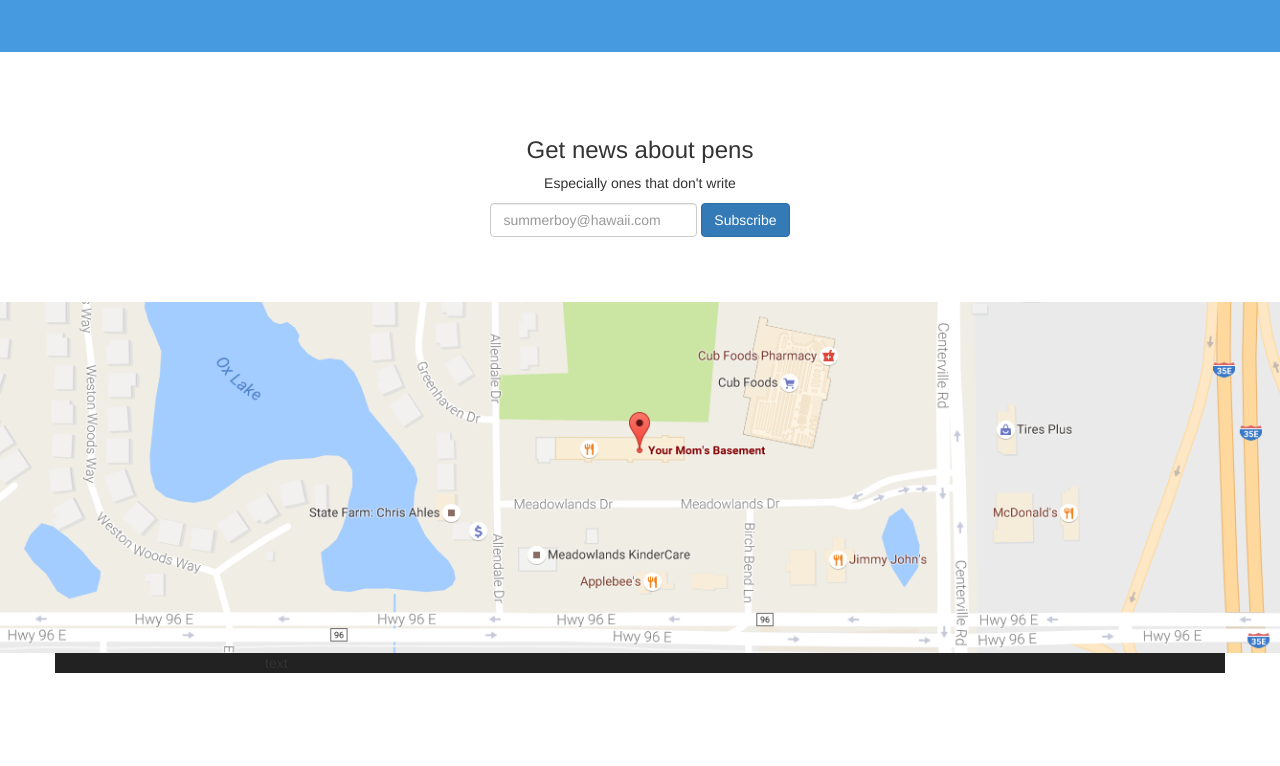
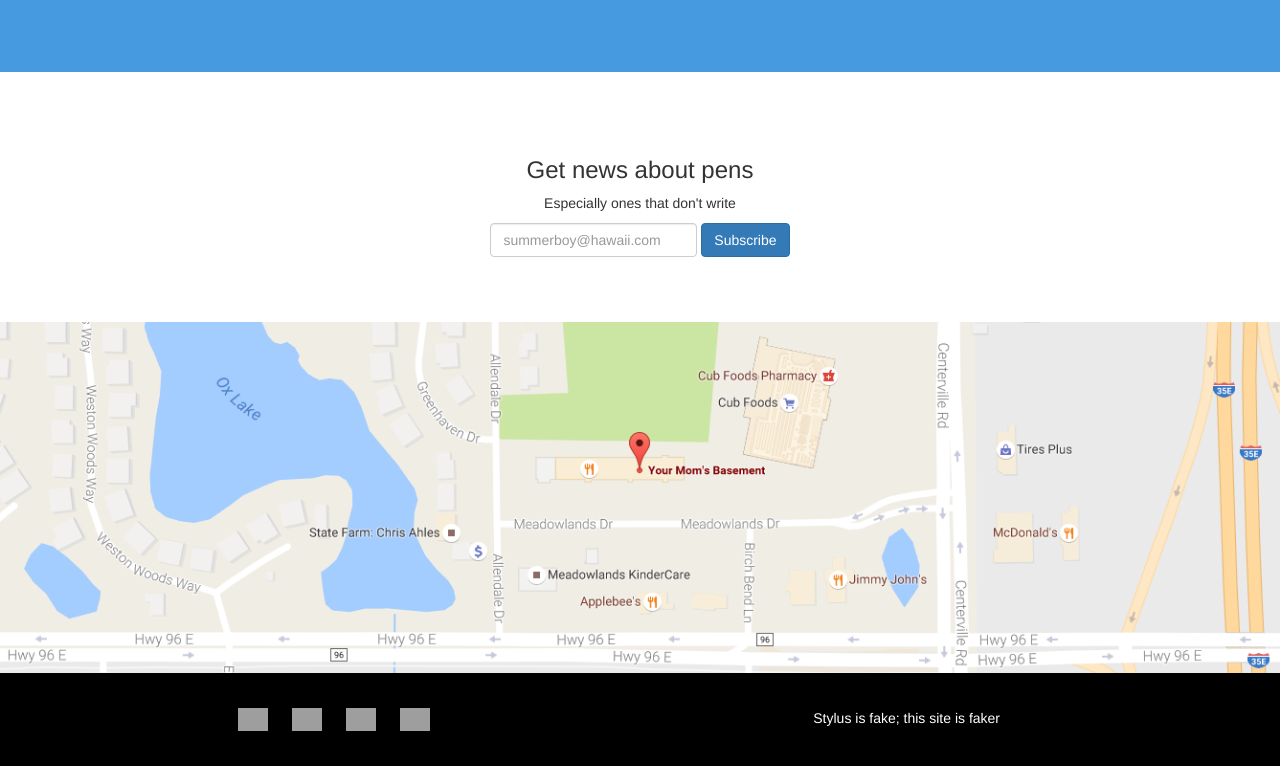
Before and after one commit to Blikone/bootstrap-clone, a plain HTML site: page index.html in a window 1280 px wide. Shown: the part 747-1513 px from the top of the page. Before the commit the page ends 1420 px from the top, so only its background shows below. Drawn offline with nearby package versions, Linux system fonts and the light colour scheme; grey boxes are pictures that could not be loaded.

Commit message:
I think I've fixed all the bugs

```diff
--- a/index.html
+++ b/index.html
@@ -22,7 +22,7 @@
        </div>
 
        <!--well 2-->
-       <div class="function-card">
+       <div class="function-card container-fluid">
            <div class="row">
                <div class="col-xs-4 col-xs-offset-2 col-md-2 col-md-offset-2">
                    <span class="glyphicon glyphicon-pencil"></span>
@@ -48,7 +48,7 @@
        </div>
 
        <!--well 3-->
-       <div class="subscribe-card flex-container">
+       <div class="subscribe-card vert-center flex-container container-fluid">
            <div class="row item">
                <div class="col-xs-6 col-xs-offset-3 col-md-4 col-md-offset-4 text-center">
                    <h3>Get news about pens</h3>
@@ -65,13 +65,18 @@
        <div class="map-card">
            <img src="./images/map-capture.png" alt="map to your mom's house'" width="100%">
        </div>
-       <div class="footer container">
+       <div class="footer container-fluid">
            <div class="row">
                <div class="col-xs-3 col-xs-offset-2">
-                   text
+                   <span class="icons">
+                       <img class="icon" src="https://www.hanze.nl/assets/corporate/PublishingImages/Public/coverstory/youtube.png">
+                       <img class="icon" src="http://files.gandi.ws/gandi57053/image/1-facebook-louiselacerise-blogmodebeautrennes.png">
+                       <img class="icon" src="http://journalism100.utexas.edu/images/twitter-1024.png">
+                       <img class="icon" src="https://cdn4.iconfinder.com/data/icons/miu-black-social-2/60/vine-128.png">
+                   </span>
                </div>
-               <div class="col-xs-3 col-xs-offset-2">
-
+               <div class="col-xs-3 col-xs-offset-2 vert-center flex-container">
+                   <p class="signature item text-center">Stylus is fake; this site is faker</p>
                </div>
            </div>
        </div>
--- a/site.css
+++ b/site.css
@@ -37,12 +37,24 @@
 .subscribe-card {
     height: 250px;
 }
-.flex-container.subscribe-card {
+.vert-center {
     align-content: center;
 }
 .footer {
-    background-color: #222;
+    background-color: black;
+}
+.row {
+    margin: 0;
 }
 .footer .row {
-    padding 15px 0;
+    padding: 15px 0;
 }
+.icon {
+    width: 30px;
+    margin: 20px 10px;
+}
+.signature {
+    color: white;
+    margin: 0;
+    padding: 20px 0;
+}
```
